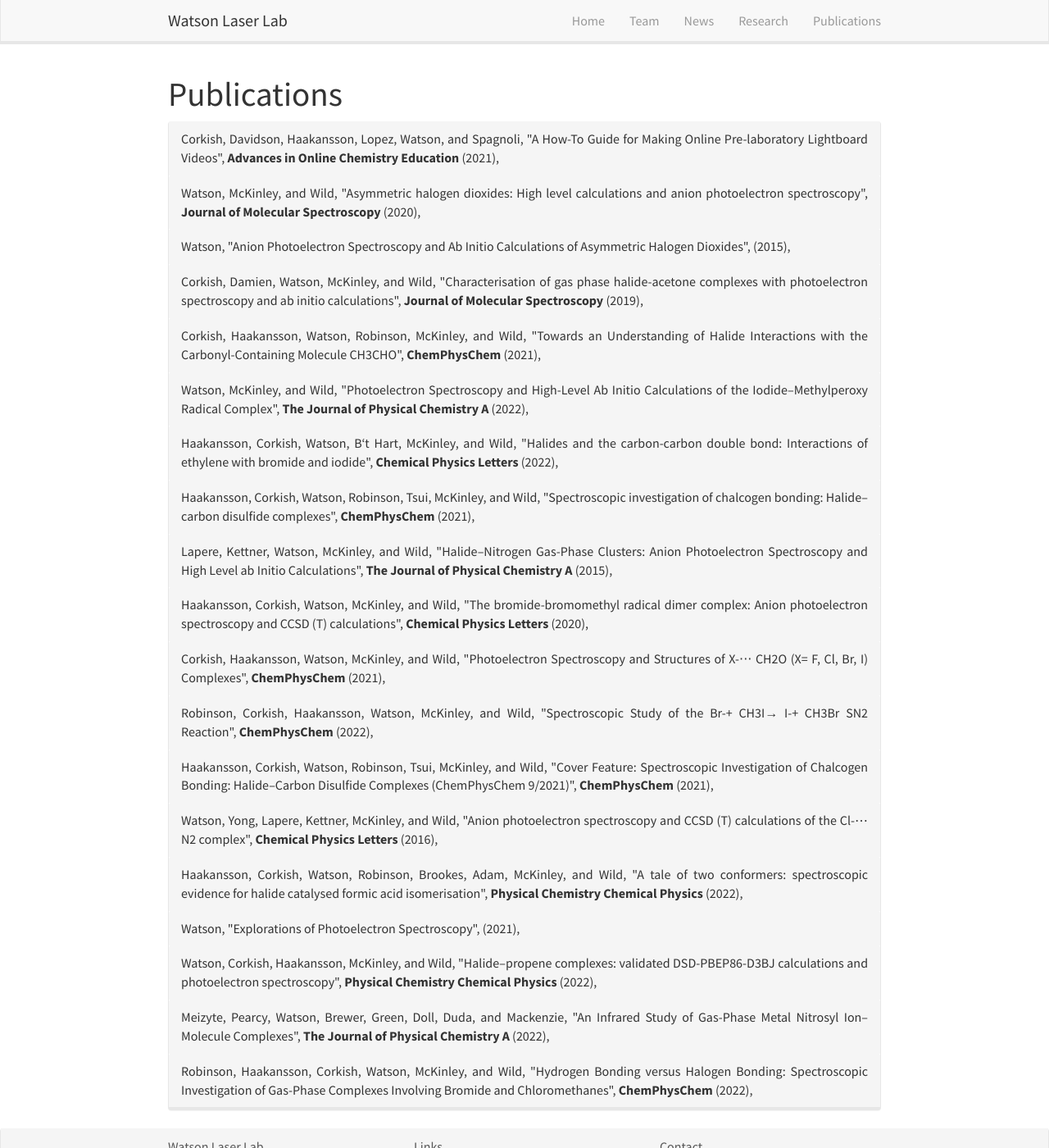
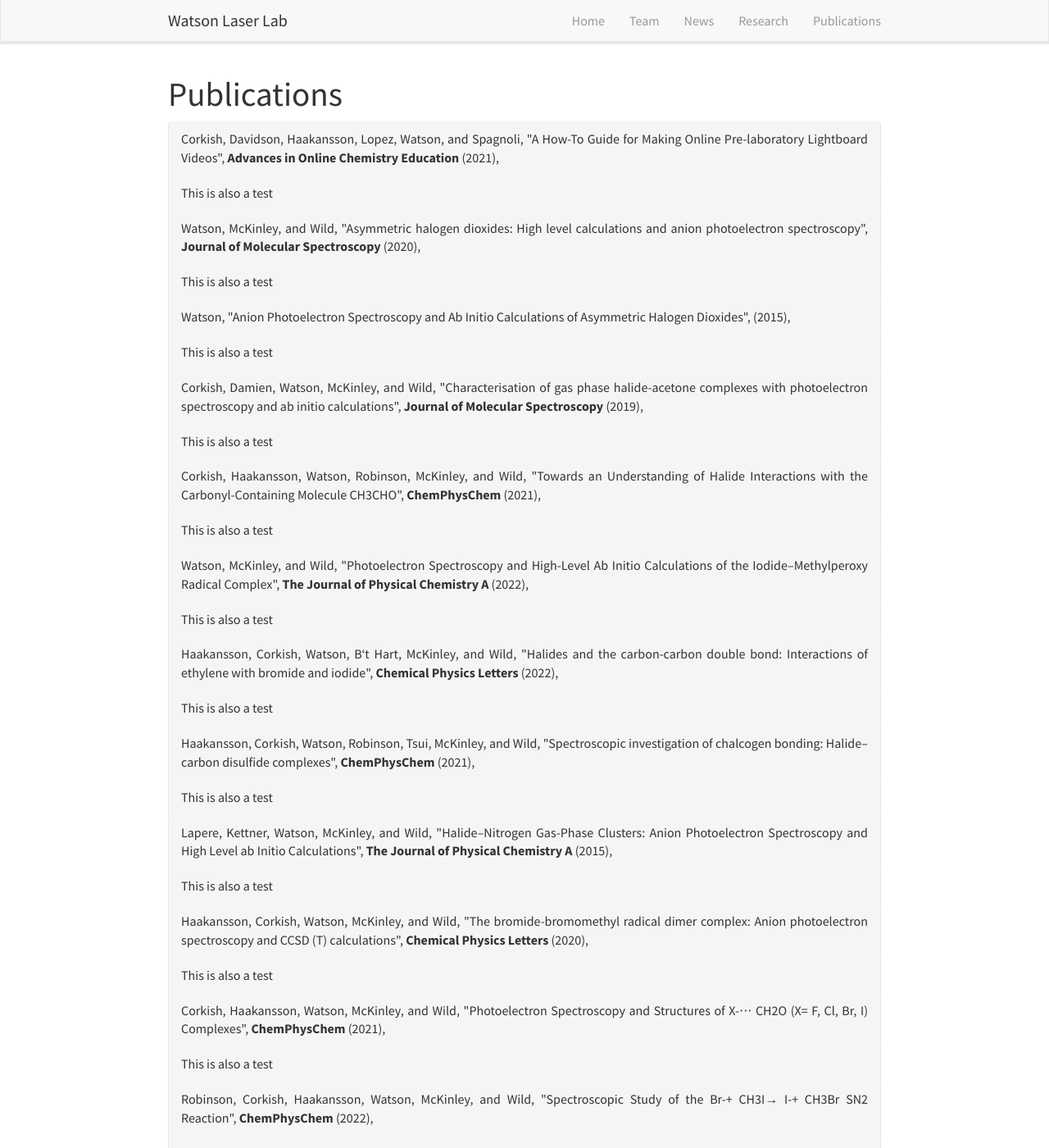
Before and after one commit to petwa93/Watson-Laser-Lab, a Jekyll site: the page built from _pages/publications.html, in a window 1280 px wide and 1400 px high. Shown: the whole window at 82% size. Built offline with Jekyll 4.4.1, drawn with Linux system fonts in a browser that asks for light colours; nearby versions of some CDN libraries; some of the changed text lies outside the part shown.

Commit message:
Update publications.html

```diff
--- a/_pages/publications.html
+++ b/_pages/publications.html
@@ -39,6 +39,14 @@ permalink: /publications/
             </a>
         </div>
 
+        <div class="panel-heading">
+            <a data-toggle="collapse" data-parent="#accordion"
+               href="#collapse{{forloop.index}}"
+               style="color: inherit;">
+              This is also a test
+            </a>
+        </div>
+
         <div id="collapse{{forloop.index}}" class="panel-collapse collapse">
             <div class="panel-body">
                 <p>{{ publi.abstract }}</p>
```
